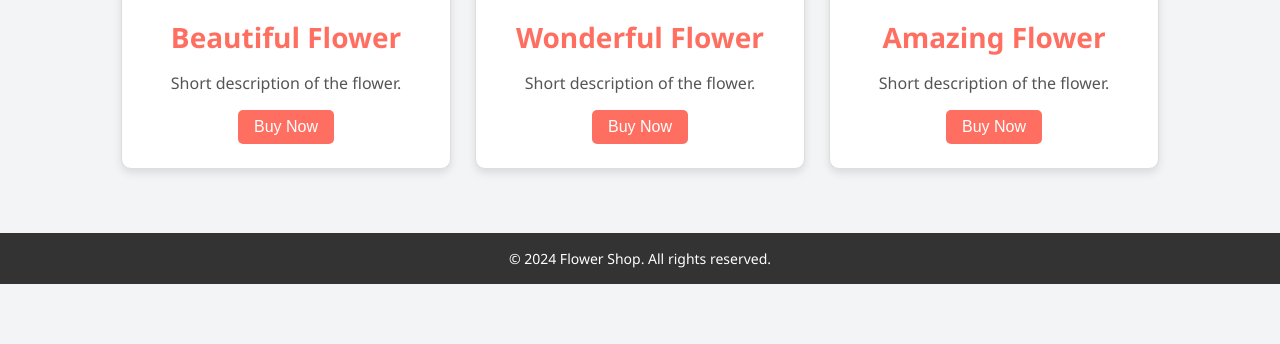
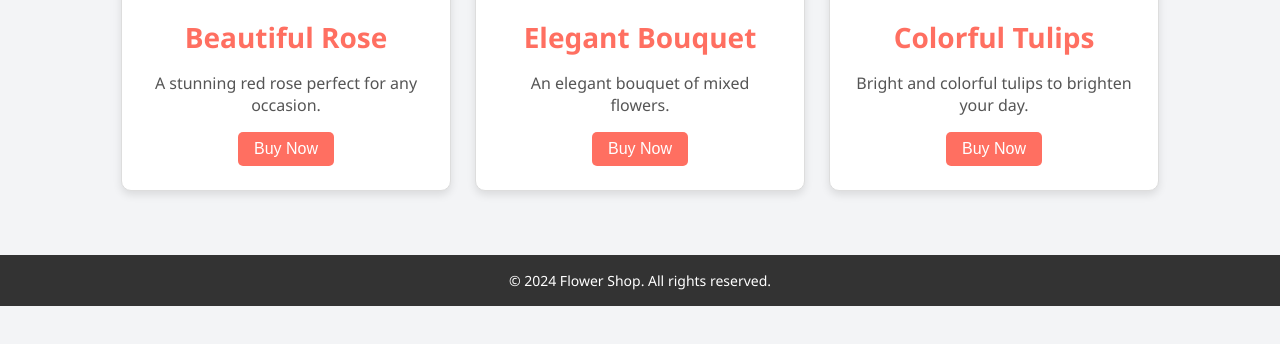
Before and after one commit to se72ch/Flower-Shop, a plain HTML site: page index.html in a window 1280 px wide. Shown: the part 424-768 px from the top of the page. Drawn offline with Linux system fonts and the light colour scheme.

Commit message:
index.html

```diff
--- a/index.html
+++ b/index.html
@@ -94,21 +94,21 @@
     </div>
     <div class="products">
         <div class="product">
-            <img src="https://example.com/flower1.jpg" alt="Flower 1">
-            <h2>Beautiful Flower</h2>
-            <p>Short description of the flower.</p>
+            <img src="https://cdn.pixabay.com/photo/2017/08/01/08/29/rose-2567731_960_720.jpg" alt="Flower 1">
+            <h2>Beautiful Rose</h2>
+            <p>A stunning red rose perfect for any occasion.</p>
             <button>Buy Now</button>
         </div>
         <div class="product">
-            <img src="https://example.com/flower2.jpg" alt="Flower 2">
-            <h2>Wonderful Flower</h2>
-            <p>Short description of the flower.</p>
+            <img src="https://cdn.pixabay.com/photo/2016/10/25/12/28/roses-1761674_960_720.jpg" alt="Flower 2">
+            <h2>Elegant Bouquet</h2>
+            <p>An elegant bouquet of mixed flowers.</p>
             <button>Buy Now</button>
         </div>
         <div class="product">
-            <img src="https://example.com/flower3.jpg" alt="Flower 3">
-            <h2>Amazing Flower</h2>
-            <p>Short description of the flower.</p>
+            <img src="https://cdn.pixabay.com/photo/2015/03/26/09/54/tulips-690320_960_720.jpg" alt="Flower 3">
+            <h2>Colorful Tulips</h2>
+            <p>Bright and colorful tulips to brighten your day.</p>
             <button>Buy Now</button>
         </div>
     </div>
```
